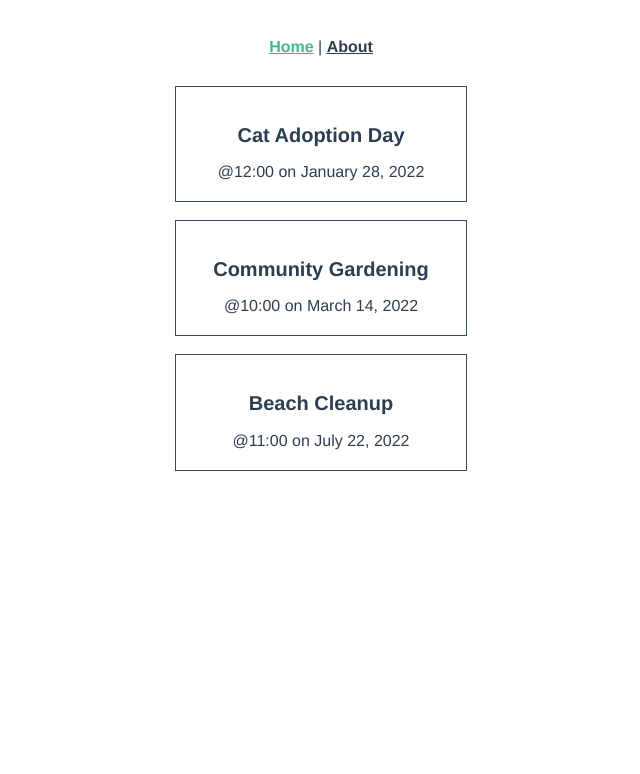
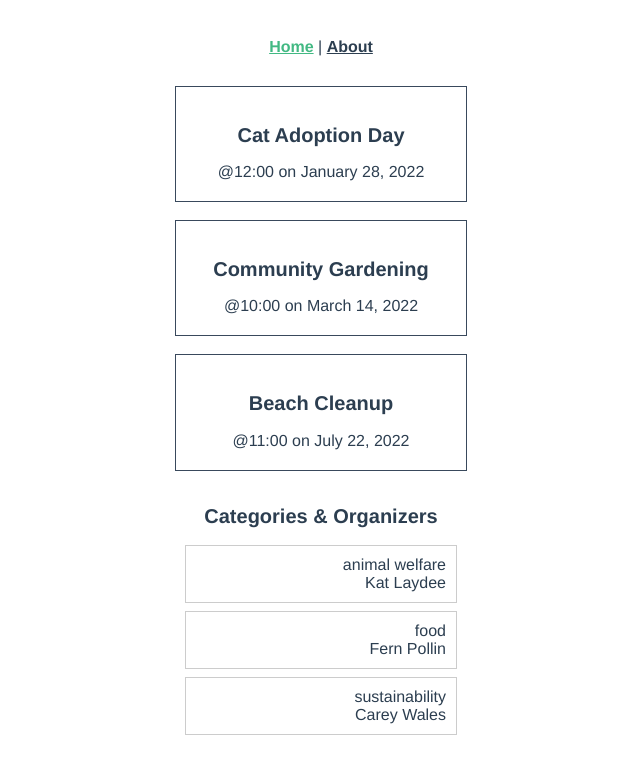
Before and after one commit to Juzuu24/SE331-Lab02, a Vue app in the folder 331-intro-to-vite/: page / in a window 1280 px wide. Shown: the top 774 px of the page, without its empty margins (319-959 px from the left). Built offline with nearby package versions, Linux system fonts and the light colour scheme; the HTML template or start-up script is replaced by a standard one.

Commit message:
8.7 category and orgainzer added

```diff
--- /dev/null
+++ b/331-intro-to-vite/src/components/CategoryOrganizerCard.vue
@@ -0,0 +1,31 @@
+<script setup lang="ts">
+import type { Event } from '@/types'; // Assuming you have this interface
+
+defineProps<{
+  event: Event; // Receive the whole event object
+}>();
+</script>
+
+<template>
+  <div class="category-organizer-card">
+    <p class="category-text">{{ event.category }}</p>
+    <p class="organizer-text">{{ event.organizer }}</p>
+  </div>
+</template>
+
+<style scoped>
+.category-organizer-card {
+  padding: 10px;
+  border: 1px solid #ccc; /* Example border */
+  margin-bottom: 8px; /* Example margin */
+  width: 250px; /* Match EventCard width if desired */
+}
+
+.category-text,
+.organizer-text {
+  font-size: 1em; /* Set your desired font size */
+  text-align: right; /* Align text to the right */
+  margin: 0; /* Remove default paragraph margins */
+  padding: 0;
+}
+</style>
--- a/331-intro-to-vite/src/views/HomeView.vue
+++ b/331-intro-to-vite/src/views/HomeView.vue
@@ -1,7 +1,9 @@
 <script setup lang="ts">
 import EventCard from '@/components/EventCard.vue'
-import type { Event } from '@/type'
+import CategoryOrganizerCard from '@/components/CategoryOrganizerCard.vue' // Import the new component
+import type { Event } from '@/types'
 import { ref } from 'vue'
+
 const events = ref<Event[]>([
   {
     id: 5928101,
@@ -24,7 +26,8 @@ const events = ref<Event[]>([
     time: '10:00',
     petsAllowed: true,
     organizer: 'Fern Pollin'
-    }, {
+  },
+  {
     id: 8419988,
     category: 'sustainability',
     title: 'Beach Cleanup',
@@ -38,10 +41,16 @@ const events = ref<Event[]>([
 ])
 </script>
 
-
 <template>
   <div class="events">
-        <EventCard v-for="event in events" :key="event.id" :event="event" />
+    <EventCard v-for="event in events" :key="event.id + '-event'" :event="event" />
+
+    <h2>Categories & Organizers</h2>
+    <CategoryOrganizerCard
+      v-for="event in events"
+      :key="event.id + '-category-organizer'"
+      :event="event"
+    />
   </div>
 </template>
 
```
Lines whose indentation alone changed are shown as unchanged.
